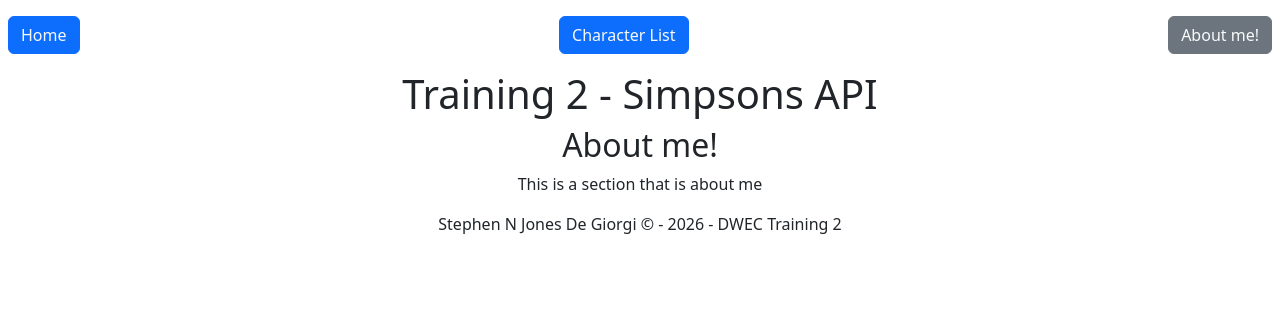
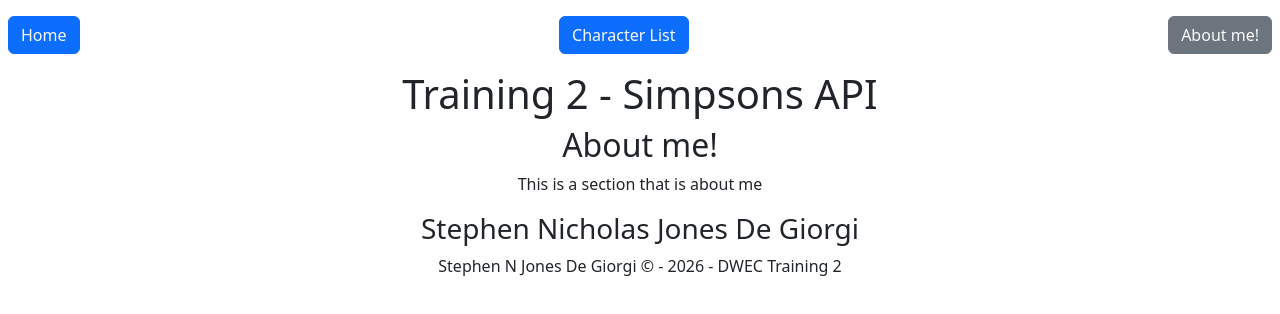
Before and after one commit to L0cksat/practice-simpson-api-dwec, an Angular app: page /about in a window 1280 px wide. Shown: the top 314 px of the page. Built offline with nearby package versions, Linux system fonts and the light colour scheme.

Commit message:
Update 2.3: Update about.html to check deploy

```diff
--- a/src/app/pages/about/about.html
+++ b/src/app/pages/about/about.html
@@ -3,4 +3,5 @@
 </header>
 <div class="text-center">
     <p>This is a section that is about me</p>
+    <h3>Stephen Nicholas Jones De Giorgi</h3>
 </div>
```
